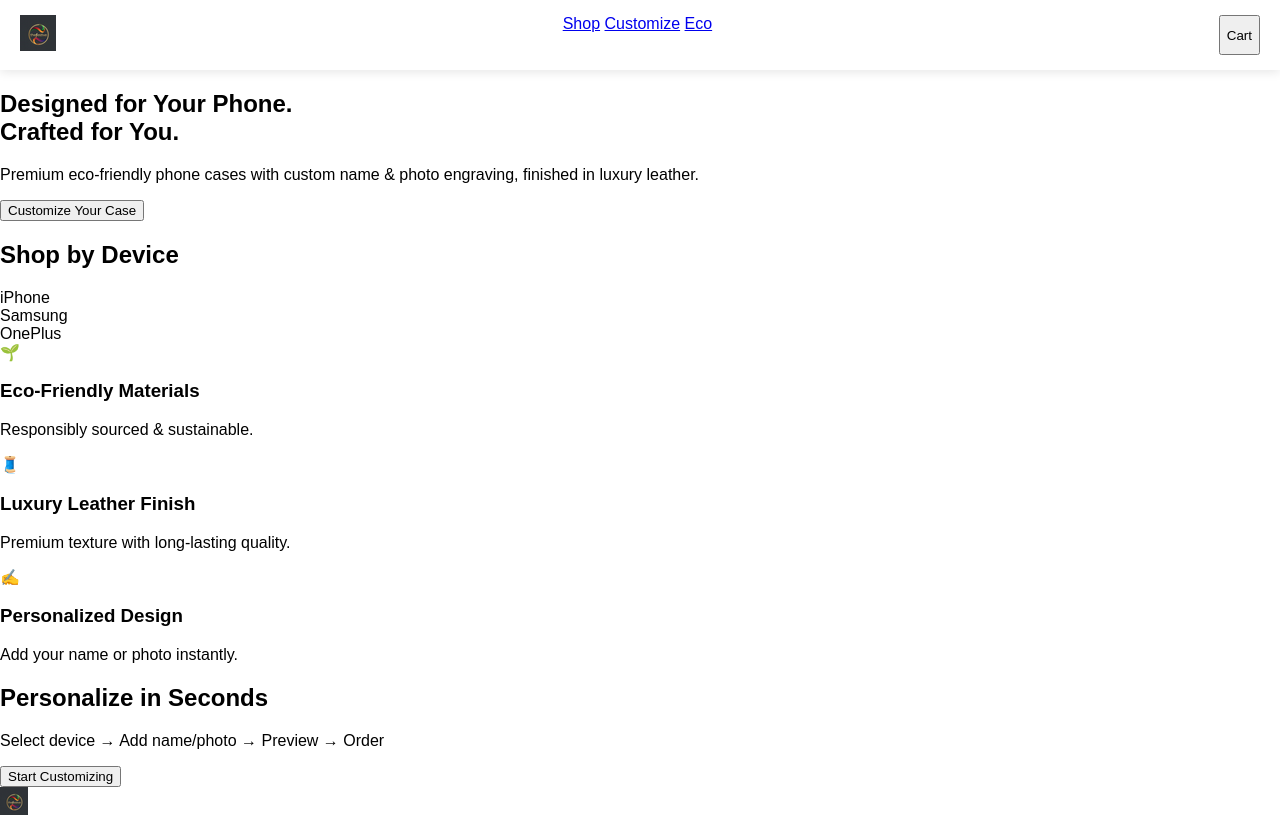
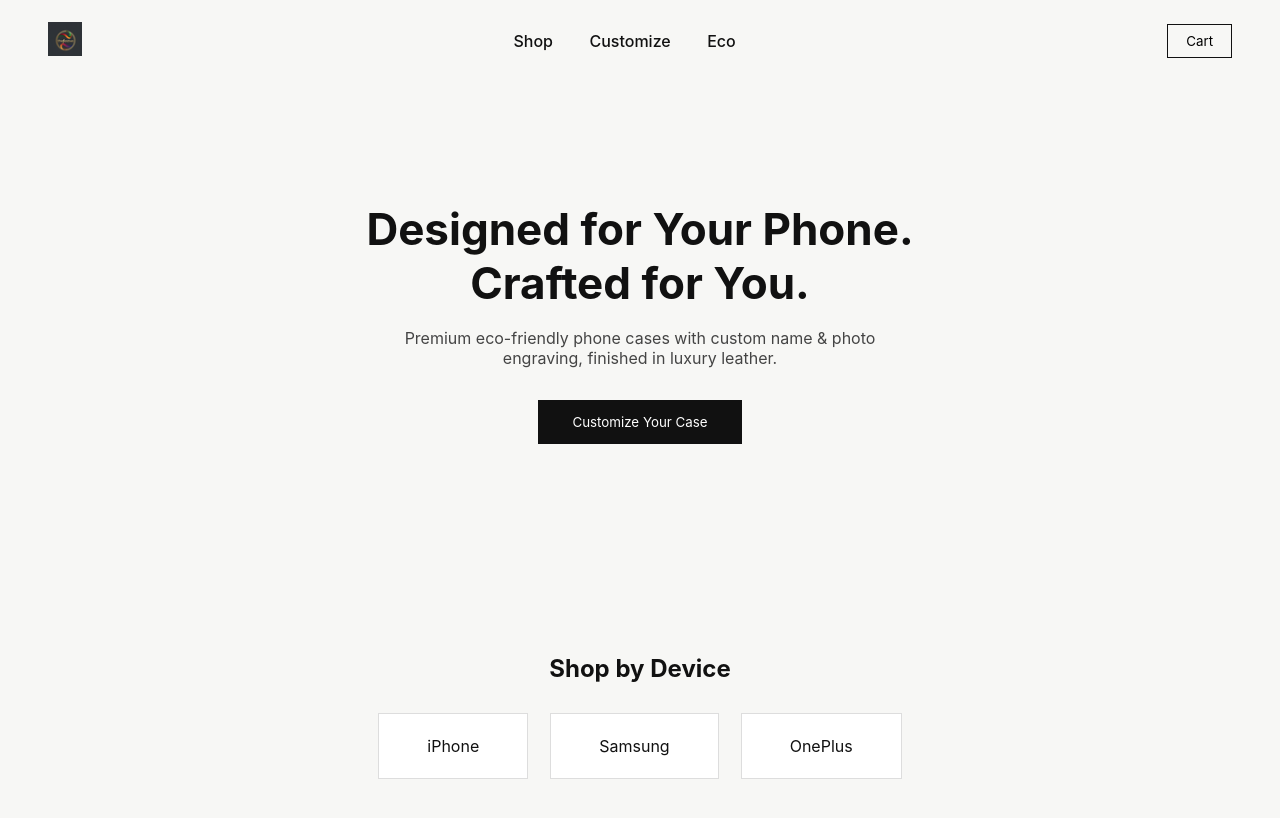
Before and after one commit to rohitsahu9820/premium-mobile-store, a plain HTML site: page index.html in a window 1280 px wide. Shown: the top 818 px of the page. Drawn offline with Linux system fonts and the light colour scheme; files that its build step writes are made by us from their sources; a script that the page names is missing.

Commit message:
Update style.css

```diff
--- a/css/style.css
+++ b/css/style.css
@@ -1,125 +1,146 @@
-body {
-  margin:0;
-  font-family: 'Poppins', sans-serif;
-  background:#fff;
+* {
+  margin: 0;
+  padding: 0;
+  box-sizing: border-box;
+  font-family: Inter, sans-serif;
 }
 
-header {
-  padding:15px 20px;
-  display:flex;
-  justify-content:space-between;
-  box-shadow:0 2px 10px rgba(0,0,0,.1);
+body {
+  background: #f7f7f5;
+  color: #111;
 }
 
-.product-grid {
-  padding:30px;
-  display:grid;
-  grid-template-columns:repeat(auto-fit,minmax(250px,1fr));
-  gap:25px;
-}
-.cart-row {
-  display:flex;
-  align-items:center;
-  gap:15px;
-  margin:15px;
-  padding:15px;
-  box-shadow:0 8px 20px rgba(0,0,0,.08);
-  border-radius:12px;
+/* HEADER */
+.header {
+  display: flex;
+  justify-content: space-between;
+  align-items: center;
+  padding: 22px 48px;
 }
 
-.cart-row img {
-  width:80px;
-  height:80px;
-  object-fit:cover;
-  border-radius:10px;
+.logo img {
+  height: 34px;
 }
 
-.cart-info {
-  flex:1;
+.nav a {
+  margin: 0 16px;
+  text-decoration: none;
+  color: #111;
+  font-weight: 500;
 }
 
-.remove-btn {
-  background:#ff3b3b;
-  color:#fff;
-  border:none;
-  padding:8px 14px;
-  border-radius:20px;
-  cursor:pointer;
-  transition:.3s;
+.cart-btn {
+  border: 1px solid #111;
+  background: transparent;
+  padding: 8px 18px;
+  cursor: pointer;
 }
 
-.remove-btn:hover {
-  background:#d60000;
+/* HERO */
+.hero {
+  text-align: center;
+  padding: 120px 20px;
 }
 
-
-.product-card {
-  border-radius:16px;
-  overflow:hidden;
-  box-shadow:0 10px 25px rgba(0,0,0,.08);
-  transition:transform .3s ease;
+.hero h1 {
+  font-size: 44px;
+  margin-bottom: 18px;
 }
 
-.product-card:hover {
-  transform:translateY(-6px);
+.hero p {
+  max-width: 540px;
+  margin: auto;
+  margin-bottom: 32px;
+  color: #444;
 }
 
-.product-card img {
-  width:100%;
-  height:260px;
-  object-fit:cover;
+.primary-btn {
+  background: #111;
+  color: #fff;
+  padding: 14px 34px;
+  border: none;
+  cursor: pointer;
 }
 
-.product-card h3, .product-card p, .product-card strong {
-  padding:0 15px;
+/* DEVICES */
+.devices {
+  text-align: center;
+  padding: 90px 20px;
 }
 
-.product-card button {
-  margin:15px;
-  padding:12px;
-  border:none;
-  border-radius:30px;
-  background:#000;
-  color:#fff;
-  cursor:pointer;
-}
-/* Mobile Responsive */
-@media (max-width: 768px) {
-header, nav {
-flex-direction: column;
-align-items: center;
+.device-grid {
+  display: flex;
+  justify-content: center;
+  gap: 22px;
+  margin-top: 30px;
 }
 
-
-.product-grid {
-grid-template-columns: 1fr;
+.device-card {
+  border: 1px solid #ddd;
+  padding: 22px 48px;
+  cursor: pointer;
+  background: #fff;
 }
 
-
-.product-card {
-width: 100%;
+/* FEATURES */
+.features {
+  display: flex;
+  justify-content: center;
+  gap: 48px;
+  padding: 90px 20px;
 }
 
-
-.cart-container {
-padding: 10px;
+.feature {
+  max-width: 240px;
+  text-align: center;
 }
 
-
-button {
-width: 100%;
-padding: 12px;
-}
+.feature span {
+  font-size: 32px;
 }
 
-
-@media (max-width: 480px) {
-h1, h2 {
-font-size: 18px;
+/* CUSTOMIZE */
+.customize {
+  text-align: center;
+  padding: 100px 20px;
+  background: #111;
+  color: #fff;
 }
 
+.secondary-btn {
+  margin-top: 22px;
+  padding: 14px 34px;
+  border: 1px solid #fff;
+  background: transparent;
+  color: #fff;
+  cursor: pointer;
+}
 
-p {
-font-size: 14px;
+/* FOOTER */
+.footer {
+  text-align: center;
+  padding: 40px 20px;
+  font-size: 14px;
+  color: #666;
 }
+
+.footer img {
+  height: 26px;
+  margin-bottom: 12px;
 }
+
+/* MOBILE */
+@media (max-width: 768px) {
+  .features,
+  .device-grid {
+    flex-direction: column;
+  }
+
+  .nav {
+    display: none;
+  }
+
+  .hero h1 {
+    font-size: 32px;
+  }
+}
```
